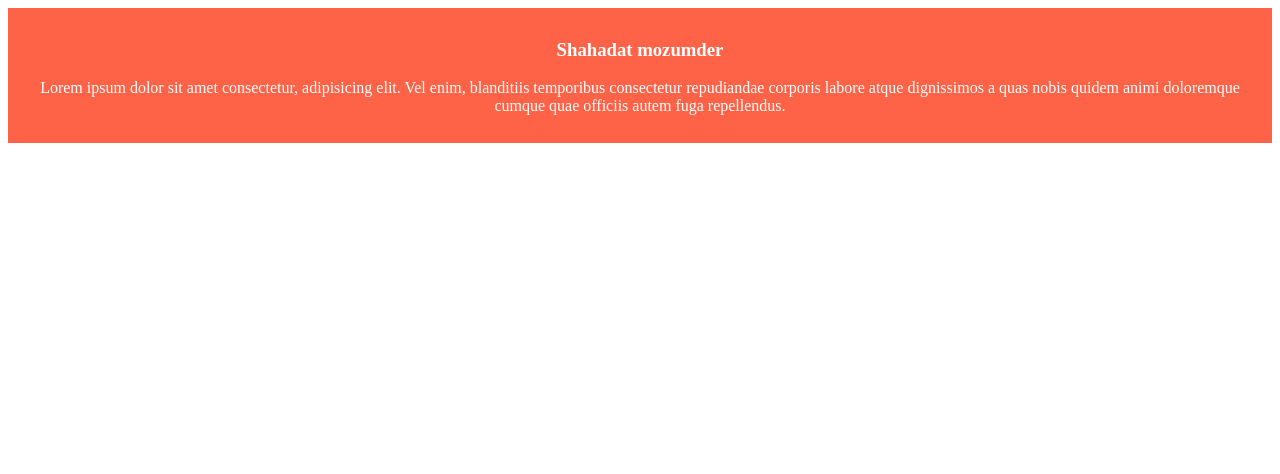
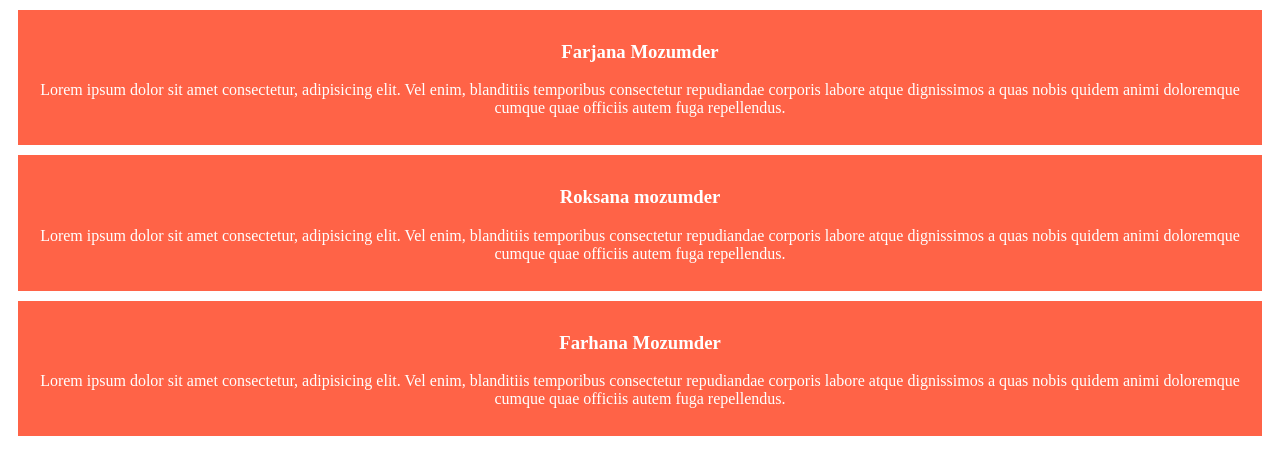
Before and after one commit to shahadatmozumder75/My-first-github-repo, a plain HTML site: page index.html in a window 1280 px wide. Drawn offline with Linux system fonts and the light colour scheme.

Commit message:
added second code

```diff
--- a/index.html
+++ b/index.html
@@ -8,8 +8,19 @@
 </head>
 <body>
     <div>
-        <h3>Shahadat mozumder</h3>
+        <h3>Farjana Mozumder</h3>
         <p>Lorem ipsum dolor sit amet consectetur, adipisicing elit. Vel enim, blanditiis temporibus consectetur repudiandae corporis labore atque dignissimos a quas nobis quidem animi doloremque cumque quae officiis autem fuga repellendus.</p>
     </div>
+
+    <div>
+        <h3>Roksana mozumder</h3>
+        <p>Lorem ipsum dolor sit amet consectetur, adipisicing elit. Vel enim, blanditiis temporibus consectetur repudiandae corporis labore atque dignissimos a quas nobis quidem animi doloremque cumque quae officiis autem fuga repellendus.</p>
+    </div>
+
+    <div>
+        <h3>Farhana Mozumder</h3>
+        <p>Lorem ipsum dolor sit amet consectetur, adipisicing elit. Vel enim, blanditiis temporibus consectetur repudiandae corporis labore atque dignissimos a quas nobis quidem animi doloremque cumque quae officiis autem fuga repellendus.</p>
+    </div>
+
 </body>
 </html>
--- a/styles/blog.css
+++ b/styles/blog.css
@@ -3,4 +3,5 @@ div{
     color:white;
     padding:12px;
     text-align: center;
+    margin: 10px;
 }
```
